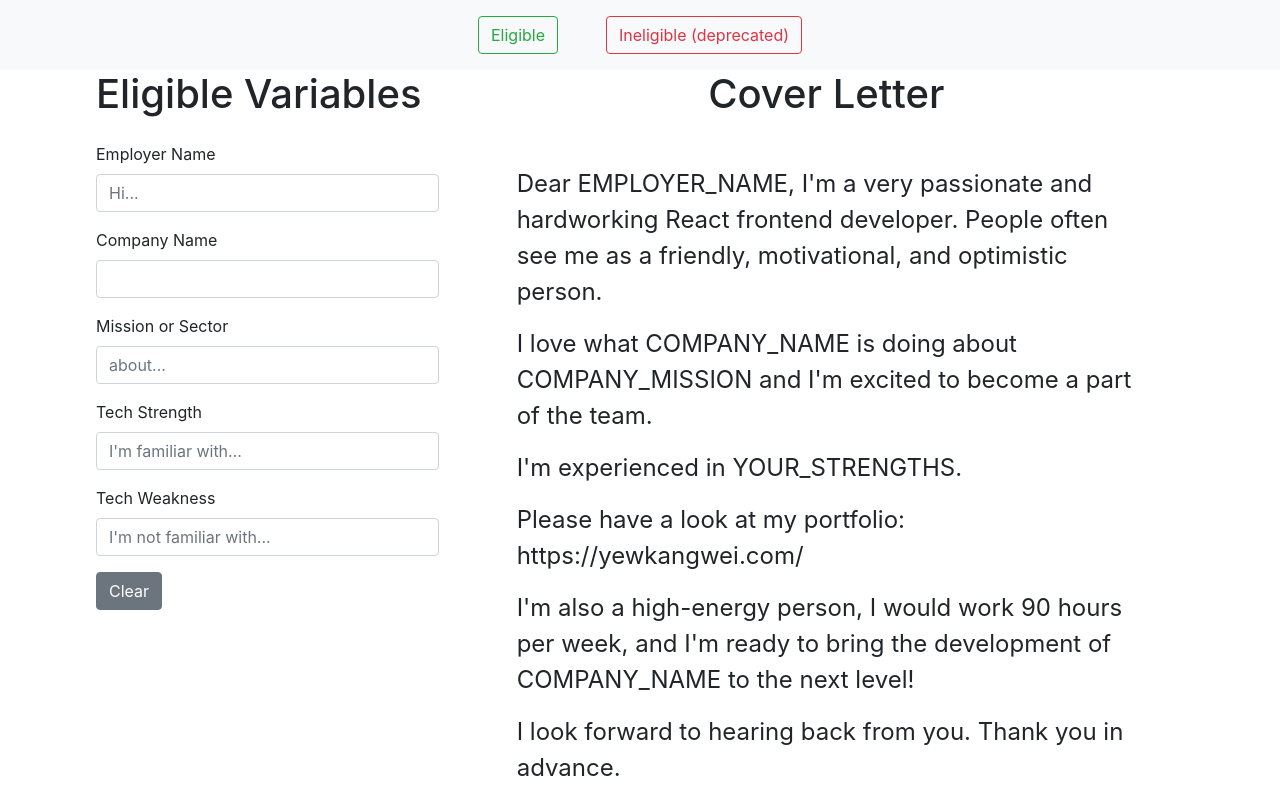
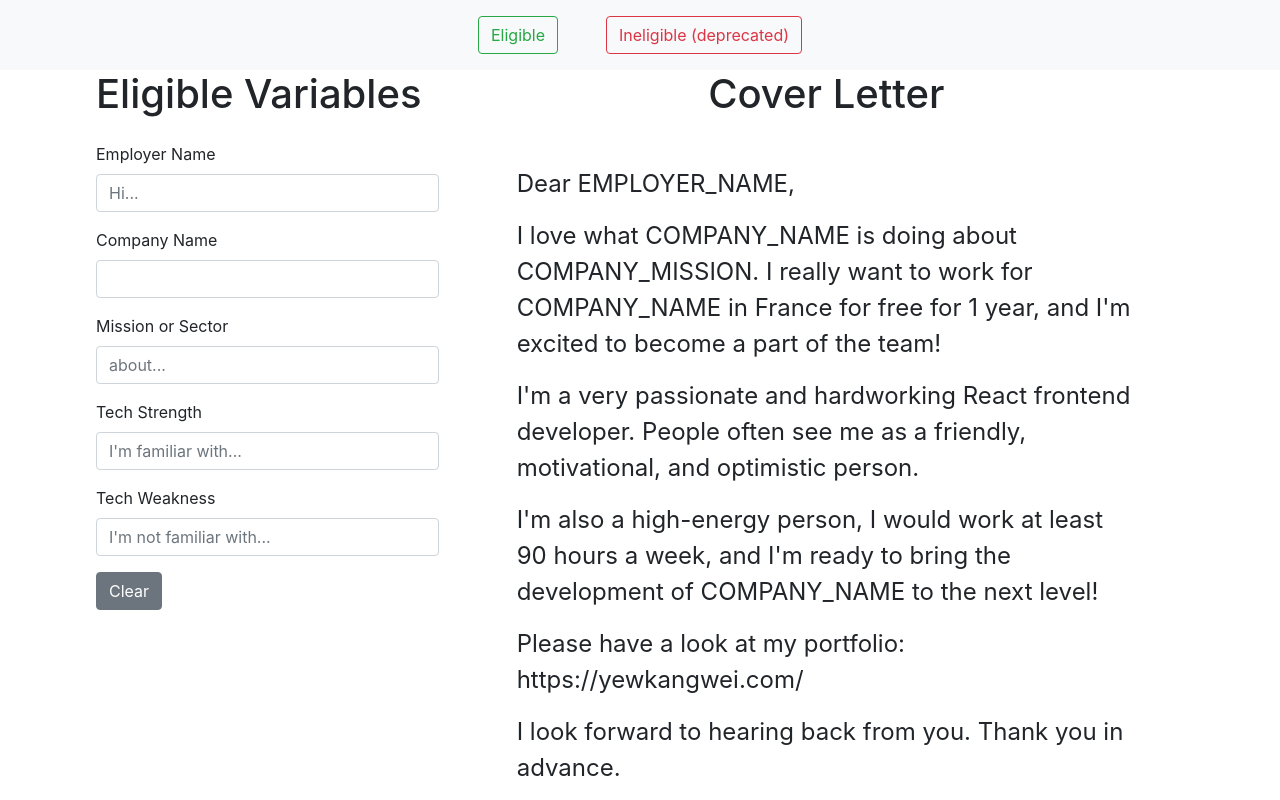
Before and after one commit to yewyewXD/Smart-Cover-Letter, a React (Create React App) app: page /eligible in a window 1280 px wide. Shown: the top 800 px of the page. Built offline with nearby package versions, Linux system fonts and the light colour scheme.

Commit message:
we now work for free

```diff
--- a/src/components/EligibleText.jsx
+++ b/src/components/EligibleText.jsx
@@ -3,35 +3,30 @@ import React from "react";
 const EligibleText = ({ employer, company, mission, strength, weakness }) => {
   return (
     <>
+      <p>Dear {employer ? employer : "EMPLOYER_NAME"},</p>
+
       <p>
-        Dear {employer ? employer : "EMPLOYER_NAME"}, I'm a very passionate and
-        hardworking React frontend developer. People often see me as a friendly,
-        motivational, and optimistic person.
+        I love what {company ? company : "COMPANY_NAME"} is doing about{" "}
+        {mission ? mission : "COMPANY_MISSION"}. I really want to work for{" "}
+        {company ? company : "COMPANY_NAME"} in France for free for 1 year, and
+        I'm excited to become a part of the team!
       </p>
 
       <p>
-        I love what {company ? company : "COMPANY_NAME"} is doing about{" "}
-        {mission ? mission : "COMPANY_MISSION"} and I'm excited to become a part
-        of the team.
+        I'm a very passionate and hardworking React frontend developer. People
+        often see me as a friendly, motivational, and optimistic person.
       </p>
 
       <p>
-        I'm experienced in {strength ? strength : "YOUR_STRENGTHS"}.
-        {weakness
-          ? ` I'm not familiar with ${weakness} but I'm so willing to learn them.`
-          : ""}
+        I'm also a high-energy person, I would work at least 90 hours a week,
+        and I'm ready to bring the development of{" "}
+        {company ? company : "COMPANY_NAME"} to the next level!
       </p>
 
       <p>
         Please have a look at my portfolio:
         <br />
         https://yewkangwei.com/
-      </p>
-
-      <p>
-        I'm also a high-energy person, I would work 90 hours per week, and I'm
-        ready to bring the development of {company ? company : "COMPANY_NAME"}{" "}
-        to the next level!
       </p>
 
       <p>I look forward to hearing back from you. Thank you in advance.</p>
@@ -42,10 +37,7 @@ const EligibleText = ({ employer, company, mission, strength, weakness }) => {
         Yew
       </p>
 
-      <p>
-        **If you have decided that I'm not a good fit, please let me know how
-        I can improve, thank you!
-      </p>
+      <br />
     </>
   );
 };
```
